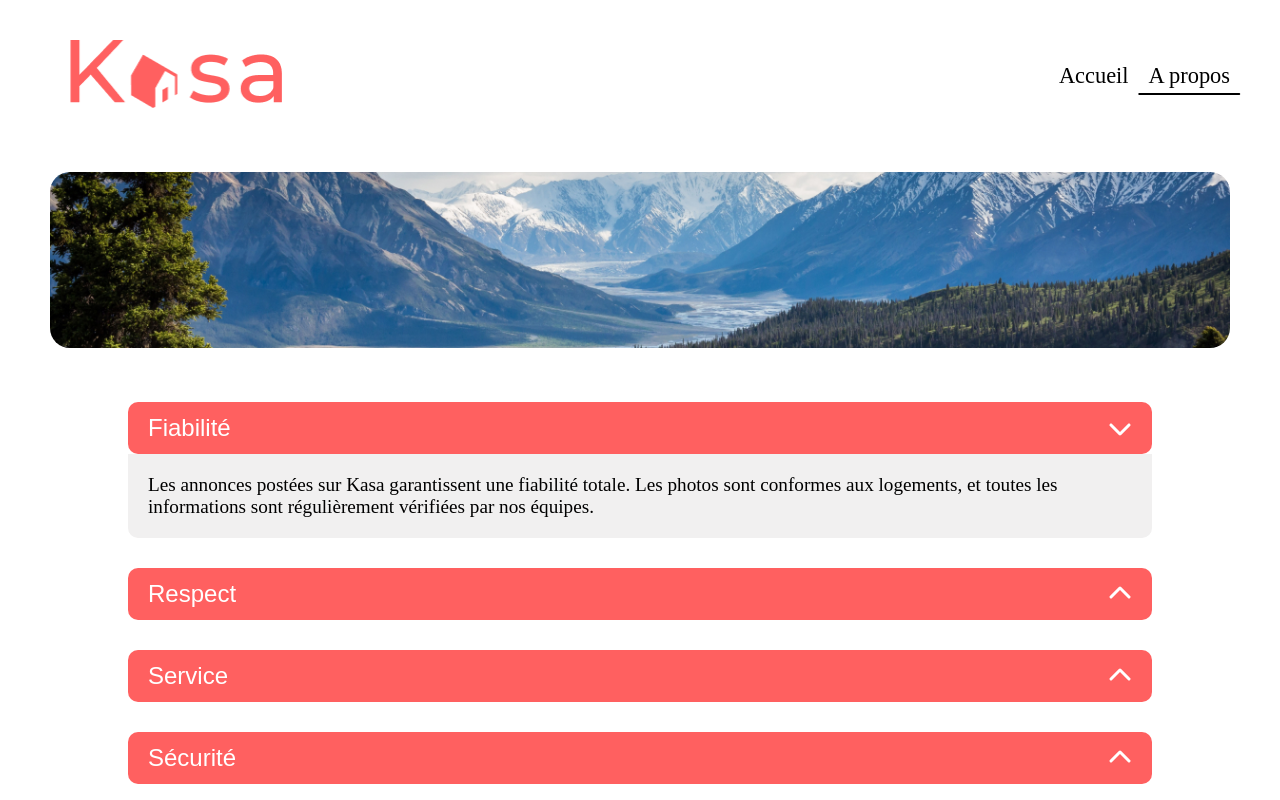
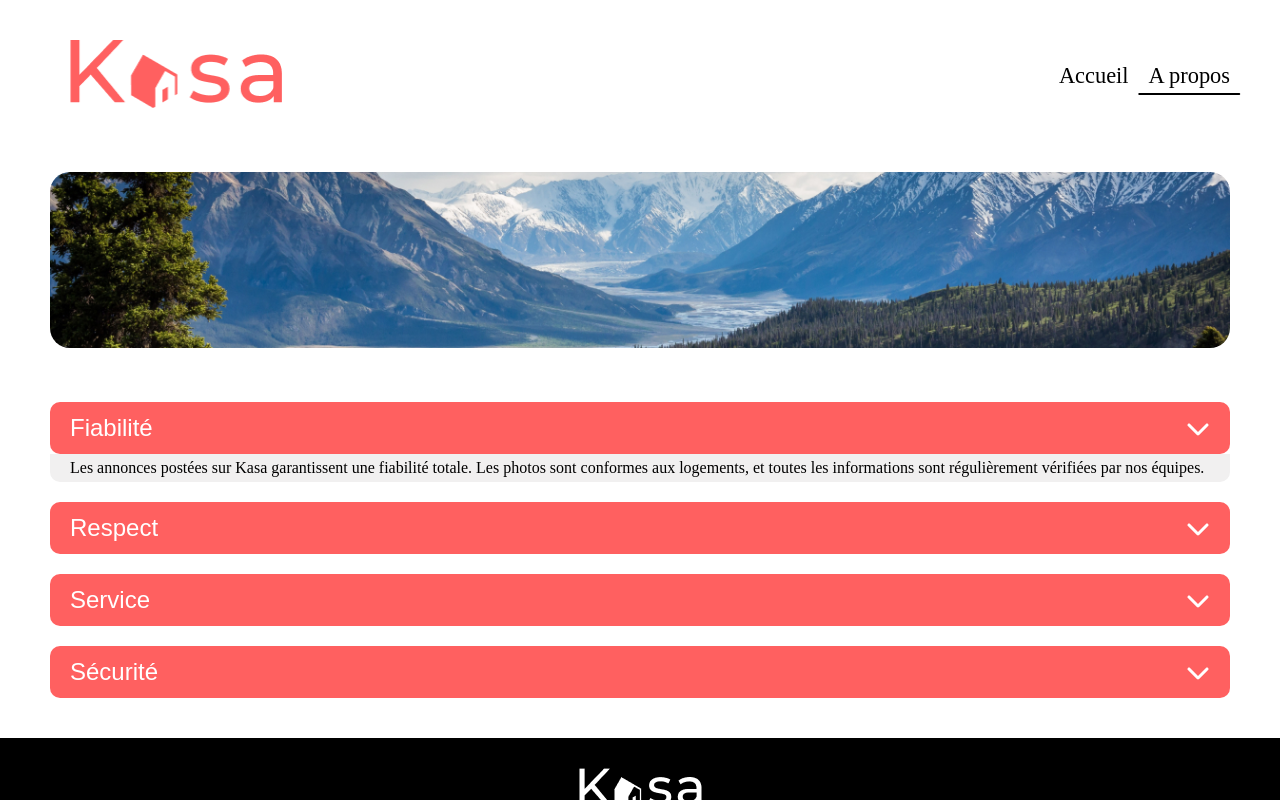
Before and after one commit to flowxt/Kasa, a React (Create React App) app: page /about in a window 1280 px wide. Both pictures are taken after a click on the button "Fiabilité". Shown: the top 800 px of the page. Built offline with nearby package versions, Linux system fonts and the light colour scheme.

Commit message:
toggleButton

```diff
--- a/src/components/Content.jsx
+++ b/src/components/Content.jsx
@@ -1,18 +1,7 @@
-import React, { useState } from "react";
-import { FontAwesomeIcon } from "@fortawesome/react-fontawesome";
-import { faChevronDown, faChevronUp } from "@fortawesome/free-solid-svg-icons";
+import React from "react";
+import ToggleButton from "./ToggleButton";
 
 const Content = () => {
-  const [activeSlides, setActiveSlides] = useState([]);
-
-  const toggleSlide = (index) => {
-    setActiveSlides((prevActiveSlides) =>
-      prevActiveSlides.includes(index)
-        ? prevActiveSlides.filter((i) => i !== index)
-        : [...prevActiveSlides, index]
-    );
-  };
-
   const slides = [
     {
       title: "Fiabilité",
@@ -39,24 +28,7 @@ const Content = () => {
   return (
     <>
       {slides.map((slide, index) => (
-        <div className="slide" key={index}>
-          <button className="btn" onClick={() => toggleSlide(index)}>
-            {slide.title}
-            <FontAwesomeIcon
-              icon={faChevronDown}
-              className={`icon ${
-                activeSlides.includes(index) ? "rotate-up" : "rotate-down"
-              }`}
-            />
-          </button>
-          <div
-            className={`content ${
-              activeSlides.includes(index) ? "content-active" : ""
-            }`}
-          >
-            <p>{slide.content}</p>
-          </div>
-        </div>
+        <ToggleButton key={index} title={slide.title} content={<p>{slide.content}</p>} />
       ))}
     </>
   );
--- /dev/null
+++ b/src/components/ToggleButton.jsx
@@ -0,0 +1,26 @@
+import React, { useState } from "react";
+import { FontAwesomeIcon } from "@fortawesome/react-fontawesome";
+import { faChevronDown, faChevronUp } from "@fortawesome/free-solid-svg-icons";
+import "../styles/components/_toggleButton.scss"; // Assurez-vous d'importer le fichier de styles
+
+const ToggleButton = ({ title, content }) => {
+  const [isActive, setIsActive] = useState(false);
+
+  const toggle = () => {
+    setIsActive(!isActive);
+  };
+
+  return (
+    <div className="toggle-button">
+      <button className={`btn ${isActive ? "active" : ""}`} onClick={toggle}>
+        {title}
+        <FontAwesomeIcon
+          icon={isActive ? faChevronUp : faChevronDown}
+          className={`icon ${isActive ? "rotate-up" : "rotate-down"}`}
+        />
+      </button>
+      {isActive && <div className="content-active">{content}</div>}
+    </div>
+  );
+};
+export default ToggleButton;
--- a/src/styles/components/_background.scss
+++ b/src/styles/components/_background.scss
@@ -1,5 +1,5 @@
 .bg{
-    margin: 20px 50px 20px 50px;
+    margin: 20px 50px 50px 50px;
     position: relative;
     img{
         height: 22vh;
--- a/src/styles/components/_buttonHouse.scss
+++ b/src/styles/components/_buttonHouse.scss
@@ -4,12 +4,12 @@
   display: flex;
   flex-direction: column;
   align-items: center;
-  padding: 20px;
-  margin: 0 30px;
+  // padding: 20px;
+  // margin: 0 30px;
 
   .buttons {
     display: flex;
-    gap: 50px;
+    // gap: 40px;
     width: 100%;
     justify-content: space-between;
 
@@ -17,51 +17,51 @@
       width: 50%; // Ajustez la largeur pour qu'ils prennent chacun 50% avec un gap
 
 
-      .btn {
-        width: 100%;
-        background: $color-1;
-        color: $color-3;
-        border: none;
-        border-radius: 10px;
-        height: 52px;
-        font-size: 1.5rem;
-        display: flex;
-        justify-content: space-between;
-        align-items: center;
-        text-align: left;
-        padding-left: 20px;
-        cursor: pointer;
-        padding-right: 20px;
-        transition: background-color 0.3s, transform 0.3s ease;
+      // .btn {
+      //   width: 100%;
+      //   background: $color-1;
+      //   color: $color-3;
+      //   border: none;
+      //   border-radius: 10px;
+      //   height: 52px;
+      //   font-size: 1.5rem;
+      //   display: flex;
+      //   justify-content: space-between;
+      //   align-items: center;
+      //   text-align: left;
+      //   padding-left: 20px;
+      //   cursor: pointer;
+      //   padding-right: 20px;
+      //   transition: background-color 0.3s, transform 0.3s ease;
 
 
-        &:focus {
-          outline: none; // Supprime le contour par défaut lors du clic
-        }
+      //   &:focus {
+      //     outline: none; // Supprime le contour par défaut lors du clic
+      //   }
 
 
 
-        .icon {
-          transition: transform 0.3s ease;
-        }
+      //   .icon {
+      //     transition: transform 0.3s ease;
+      //   }
 
-        .rotate-down {
-          transform: rotate(0deg);
-        }
+      //   .rotate-down {
+      //     transform: rotate(0deg);
+      //   }
 
-        .rotate-up {
-          transform: rotate(180deg);
-        }
-      }
+      //   .rotate-up {
+      //     transform: rotate(180deg);
+      //   }
+      // }
 
-      .content-active {
-        overflow: hidden;
-        max-height: 200px; // Ajustez selon la hauteur max du texte
-        transition: max-height 0.3s ease, opacity 0.3s ease, margin-bottom 0.3s ease;
-        opacity: 1;
-        margin-bottom: 20px;
-        text-align: left;
-      }
+      // .content-active {
+      //   overflow: hidden;
+      //   max-height: 200px; // Ajustez selon la hauteur max du texte
+      //   transition: max-height 0.3s ease, opacity 0.3s ease, margin-bottom 0.3s ease;
+      //   opacity: 1;
+      //   margin-bottom: 20px;
+      //   text-align: left;
+      // }
 
       p {
         font-size: 1rem;
--- a/src/styles/components/_slide.scss
+++ b/src/styles/components/_slide.scss
@@ -2,6 +2,7 @@
     display: flex;
     flex-direction: column;
     align-items: center;
+
 
     .btn {
       width: 80%;
--- /dev/null
+++ b/src/styles/components/_toggleButton.scss
@@ -0,0 +1,56 @@
+@import '../settings'; // Assurez-vous d'importer les variables de couleur
+
+.toggle-button {
+  margin: 0px 50px 0 50px;
+
+
+  .btn {
+    width: 100%;
+    background: $color-1;
+    color: $color-3;
+    border: none;
+    border-radius: 10px;
+    height: 52px;
+    font-size: 1.5rem;
+    display: flex;
+    justify-content: space-between;
+    align-items: center;
+    text-align: left;
+    padding-left: 20px;
+    cursor: pointer;
+    padding-right: 20px;
+    margin-top: 20px;
+    transition: background-color 0.3s, transform 0.3s ease;
+
+    &:focus {
+      outline: none; // Supprime le contour par défaut lors du clic
+    }
+
+
+
+    .icon {
+      transition: transform 0.3s ease;
+    }
+
+    .rotate-down {
+      transform: rotate(0deg);
+    }
+
+    .rotate-up {
+      transform: rotate(180deg);
+    }
+  }
+
+  .content-active {
+    overflow: hidden;
+    max-height: 200px; // Ajustez selon la hauteur max du texte
+    transition: max-height 0.3s ease, opacity 0.3s ease, margin-bottom 0.3s ease;
+    opacity: 1;
+    padding: 5px 20px;
+
+    text-align: left;
+    background: $color-2;
+
+    border-radius: 0 0 10px 10px;
+  }
+}
--- a/src/styles/index.css
+++ b/src/styles/index.css
@@ -79,7 +79,7 @@ li {
 }
 
 .bg {
-  margin: 20px 50px 20px 50px;
+  margin: 20px 50px 50px 50px;
   position: relative;
 }
 .bg img {
@@ -488,54 +488,14 @@ li {
   display: flex;
   flex-direction: column;
   align-items: center;
-  padding: 20px;
-  margin: 0 30px;
 }
 .button-house .buttons {
   display: flex;
-  gap: 50px;
   width: 100%;
   justify-content: space-between;
 }
 .button-house .buttons .button-container {
   width: 50%;
-}
-.button-house .buttons .button-container .btn {
-  width: 100%;
-  background: #FF6060;
-  color: white;
-  border: none;
-  border-radius: 10px;
-  height: 52px;
-  font-size: 1.5rem;
-  display: flex;
-  justify-content: space-between;
-  align-items: center;
-  text-align: left;
-  padding-left: 20px;
-  cursor: pointer;
-  padding-right: 20px;
-  transition: background-color 0.3s, transform 0.3s ease;
-}
-.button-house .buttons .button-container .btn:focus {
-  outline: none;
-}
-.button-house .buttons .button-container .btn .icon {
-  transition: transform 0.3s ease;
-}
-.button-house .buttons .button-container .btn .rotate-down {
-  transform: rotate(0deg);
-}
-.button-house .buttons .button-container .btn .rotate-up {
-  transform: rotate(180deg);
-}
-.button-house .buttons .button-container .content-active {
-  overflow: hidden;
-  max-height: 200px;
-  transition: max-height 0.3s ease, opacity 0.3s ease, margin-bottom 0.3s ease;
-  opacity: 1;
-  margin-bottom: 20px;
-  text-align: left;
 }
 .button-house .buttons .button-container p {
   font-size: 1rem;
@@ -564,6 +524,71 @@ li {
     width: 100%;
   }
 }
+* {
+  padding: 0;
+  margin: 0;
+  box-sizing: border-box;
+}
+
+body {
+  background: white;
+}
+
+li {
+  list-style: none;
+}
+
+.header {
+  display: flex;
+  justify-content: space-between;
+  align-items: center;
+  padding: 20px;
+}
+
+.toggle-button {
+  margin: 0px 50px 0 50px;
+}
+.toggle-button .btn {
+  width: 100%;
+  background: #FF6060;
+  color: white;
+  border: none;
+  border-radius: 10px;
+  height: 52px;
+  font-size: 1.5rem;
+  display: flex;
+  justify-content: space-between;
+  align-items: center;
+  text-align: left;
+  padding-left: 20px;
+  cursor: pointer;
+  padding-right: 20px;
+  margin-top: 20px;
+  transition: background-color 0.3s, transform 0.3s ease;
+}
+.toggle-button .btn:focus {
+  outline: none;
+}
+.toggle-button .btn .icon {
+  transition: transform 0.3s ease;
+}
+.toggle-button .btn .rotate-down {
+  transform: rotate(0deg);
+}
+.toggle-button .btn .rotate-up {
+  transform: rotate(180deg);
+}
+.toggle-button .content-active {
+  overflow: hidden;
+  max-height: 200px;
+  transition: max-height 0.3s ease, opacity 0.3s ease, margin-bottom 0.3s ease;
+  opacity: 1;
+  padding: 5px 20px;
+  text-align: left;
+  background: #f1f0f0;
+  border-radius: 0 0 10px 10px;
+}
+
 .footer {
   background: black;
   color: white;
--- a/src/styles/index.scss
+++ b/src/styles/index.scss
@@ -8,4 +8,5 @@
 @import "./components/carousel";
 @import "./components/homeContent";
 @import "./components/buttonHouse";
+@import "./components/toggleButton";
 @import "./components/footer";
```
Also changed, not shown: src/components/ButtonHouse.jsx (+11 -54 lines), 1 other file (tests, documents, lock files or other folders).
